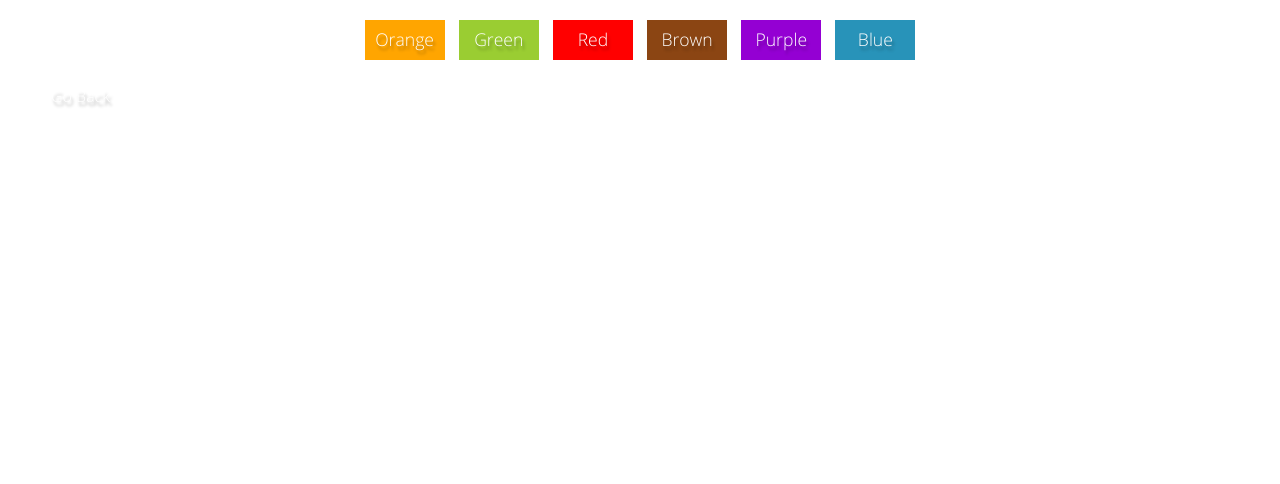
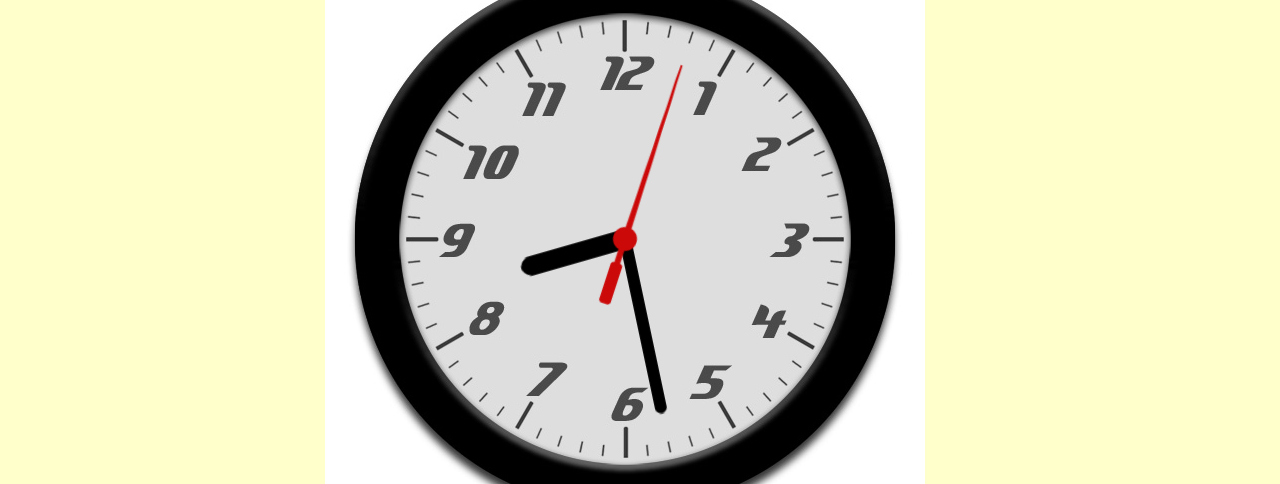
Before and after one commit to jewkesy/TeachTheTime, a plain HTML site: page index.html in a window 1280 px wide. Shown: the part 81-565 px from the top of the page. Drawn offline with Linux system fonts and the light colour scheme.

Commit message:
adding sample clockface

```diff
--- a/css/style.css
+++ b/css/style.css
@@ -12,7 +12,7 @@ a{color:#2893b9;text-decoration:none;}a:hover{text-decoration:underline;}blockqu
 @font-face{font-family:OpenSansBoldItalic;src:url(fonts/OpenSans-BoldItalic-webfont.eot);src:url(fonts/OpenSans-BoldItalic-webfont.eot?#iefix) format(embedded-opentype), url(fonts/OpenSans-BoldItalic-webfont.woff) format(woff), url(fonts/OpenSans-BoldItalic-webfont.ttf) format(truetype), url(fonts/OpenSans-BoldItalic-webfont.svg#OpenSansBoldItalic) format(svg);font-weight:400;font-style:normal;}
 @font-face{font-family:OpenSansExtrabold;src:url(fonts/OpenSans-ExtraBold-webfont.eot);src:url(fonts/OpenSans-ExtraBold-webfont.eot?#iefix) format(embedded-opentype), url(fonts/OpenSans-ExtraBold-webfont.woff) format(woff), url(fonts/OpenSans-ExtraBold-webfont.ttf) format(truetype), url(fonts/OpenSans-ExtraBold-webfont.svg#OpenSansExtrabold) format(svg);font-weight:400;font-style:normal;}
 @font-face{font-family:OpenSansExtraboldItalic;src:url(fonts/OpenSans-ExtraBoldItalic-webfont.eot);src:url(fonts/OpenSans-ExtraBoldItalic-webfont.eot?#iefix) format(embedded-opentype), url(fonts/OpenSans-ExtraBoldItalic-webfont.woff) format(woff), url(fonts/OpenSans-ExtraBoldItalic-webfont.ttf) format(truetype), url(fonts/OpenSans-ExtraBoldItalic-webfont.svg#OpenSansExtraboldItalic) format(svg);font-weight:400;font-style:normal;}*/
-body{margin: 0 auto;  background-color:#fff;font-family:OpenSansLight, Helvetica, Arial;color:#FFF;text-shadow: 2px 4px 3px rgba(0,0,0,0.3);}
+body{margin: 0 auto;  background-color:#FFFFCC;font-family:OpenSansLight, Helvetica, Arial;color:#FFF;text-shadow: 2px 4px 3px rgba(0,0,0,0.3);}
 h1{font-size:2em;margin-bottom:5px; width: 100%; text-align: center;}
 h2{font-size:1.5em;margin-bottom:35px; width: 100%; text-align: center;}
 p{line-height:21px;}
@@ -102,3 +102,36 @@ div#preload { display: none; }
     bottom: 0;
     width: 100%;
 }
+
+
+#clock {
+position: relative;
+width: 600px;
+height: 600px;
+margin: 20px auto 0 auto;
+background: url(../images/clockface.jpg) no-repeat;
+list-style: none;
+}
+
+#sec, #min, #hour {
+  position: absolute;
+  width: 30px;
+  height: 600px;
+  top: 0px;
+  left: 285px;
+}
+
+#sec {
+  background: url(../images/sechand.png);
+  z-index: 3;
+}
+
+#min {
+  background: url(../images/minhand.png);
+  z-index: 2;
+}
+
+#hour {
+  background: url(../images/hourhand.png);
+  z-index: 1;
+}
--- a/index.html
+++ b/index.html
@@ -15,13 +15,51 @@
     <script type="text/javascript" src="js/jquery.flippy.min.js"></script>
     <script type="text/javascript" src="js/teachthetime.js"></script>
     <script type="text/javascript">
-      $(document).ready(function() {
+        $(document).ready(function() {
 
-      });
+            //resetPage();
+
+
+            $(function() {
+
+      setInterval( function() {
+      var seconds = new Date().getSeconds();
+      var sdegree = seconds * 6;
+      var srotate = "rotate(" + sdegree + "deg)";
+
+      $("#sec").css({ "transform": srotate });
+
+      }, 1000 );
+
+      setInterval( function() {
+      var hours = new Date().getHours();
+      var mins = new Date().getMinutes();
+      var hdegree = hours * 30 + (mins / 2);
+      var hrotate = "rotate(" + hdegree + "deg)";
+
+      $("#hour").css({ "transform": hrotate});
+
+      }, 1000 );
+
+      setInterval( function() {
+      var mins = new Date().getMinutes();
+      var mdegree = mins * 6;
+      var mrotate = "rotate(" + mdegree + "deg)";
+
+      $("#min").css({ "transform" : mrotate });
+
+      }, 1000 );
+
+});
+        });
     </script>
 </head>
 <body>
-
+<ul id="clock">
+  <li id="sec"></li>
+  <li id="hour"></li>
+  <li id="min"></li>
+</ul>
     <div id="header"><h1>Welcome to TeachTheTime</h1><h2>Helping Your Child Learn to Recognise the Time</h2></div>
     <div id="menu">
       <ul id="levels">
@@ -45,6 +83,7 @@
                 </div>
             </div>
 
+
             <ul id="action-btn">
                 <li><a class="btn" id="btn-first" href="#">First</a></li>
                 <li><a class="btn" id="btn-prev" href="#">Previous</a></li>
@@ -60,11 +99,13 @@
 	<![endif]-->
 
 
+
+
+
     <div class="footer" id="footer">
         <div class="about" id="about">
         	<h3>"The Parent Bit..."</h3>
         	<p>This application was created to help my young daughter practice telling the time and to compliment her study at school.</p>
-        	<p>The words range from Reception Year 1 to Year 6, displayed using flashcards in decks of <span id="wordCount"></span>.  There are currently 3500 words.</p>
         	<p>A few design considerations have been implemented: -<br />Use a flashcard approach<br />Rather than specify the difficulty, which can be daunting to a child, I've used different colours<br />Minimal on-screen content to prevent distractions<br />Lightweight, scaleable design, suitable for a range of devices<br />The last flashcard is a random animal reward!</p>
 
         	<p>The application is free to use, to reference and to share. Any queries, let me know!</p>
```
Also changed, not shown: images/clockface.jpg (added), images/hourhand.png (added), images/minhand.png (added), images/sechand.png (added).
